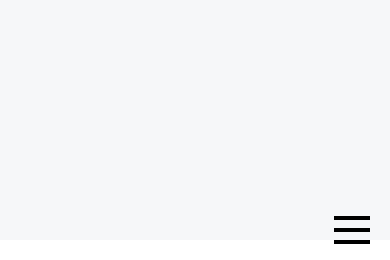
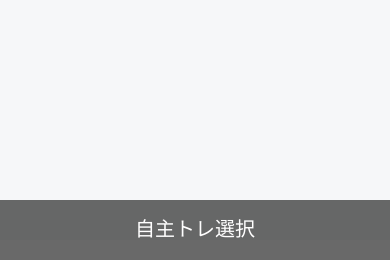
Before and after one commit to keisukeookuma/self-ex, a PHP site: page / in a window 390 px wide. Shown: the part 584-844 px from the top of the page. Run offline with PHP 8.4, Linux system fonts and the light colour scheme; data that the repository does not hold is empty.

Commit message:
スマホデザインの修正　下部メニューの設定

```diff
--- a/html/css/index.css
+++ b/html/css/index.css
@@ -306,27 +306,31 @@ pre {
 @media (max-width: 670px) {
   .hamburger-menu {
     width: 100%;
-    display: flex;
-    flex-wrap: wrap;
-    justify-content: flex-end;
-    align-items: center;
+    text-align: center;
     height: 60px;
-    padding: 0 20px;
     position: fixed;
     bottom: 0;
     left: 0;
     z-index: 2;
     box-sizing: border-box;
+    background-color: rgba(42, 42, 42, 0.7);
   }
 
   .menu-trigger {
+    width: 100%;
+    padding-top: 14px;
     display: inline-block;
     position: relative;
-    width: 36px;
     height: 28px;
     vertical-align: middle;
     cursor: pointer;
   }
+
+  .menu-trigger p {
+    color: #fff;
+    font-size: 20px;
+  }
+
   .menu-trigger span {
     display: inline-block;
     box-sizing: border-box;
@@ -384,9 +388,12 @@ pre {
 
 /* スクロールの調整 */
   .search-item-height {
-     height: 45vh;
+     height: 50vh;
   }
 
+  .view_more {
+    margin-bottom: 120px;
+  }
 /* 　previewの調整 */
   #preview h1{
     font-size: 25px;
@@ -455,6 +462,10 @@ pre {
 
   #preview .contents1 {
     margin-top: 35px;
+  }
+
+  .responsive-mb {
+    margin-bottom: 60px;
   }
 }
 
--- a/html/index.php
+++ b/html/index.php
@@ -87,7 +87,7 @@
                         <div class="overflow-auto search-item-height">
                         <!-- <div class="overflow-auto" style="width:100%; height: 620px;"> -->
                             <ul id="all_show_result" class="d-flex flex-wrap justify-content-around"></ul>
-                            <div class="view_more text-center mb-1"><button class='btn'>もっと見る</button></div>
+                            <div class="view_more text-center"><button class='btn'>もっと見る</button></div>
                         </div>
                     </div>
                     <div class="tab-pane fade" id="v-pills-sample1" role="tabpanel" aria-labelledby="v-pills-sample1-tab">
@@ -131,7 +131,7 @@
         <main role="main" class="col-md-7 ml-sm-auto pt-2 px-0 ">
             <div class="overflow-auto" style="width:100%; height: 91vh;">
             <!-- <div class="overflow-auto" style="width:100%; height: 662vh;"> -->
-                <div class="container a">
+                <div class="container responsive-mb">
                     <div class="tab-content p-3 d-flex justify-content-center">
                         <div id="preview" class="tab-pane fade show active m-0">
                             <h1 class="text-center" contentEditable="true">リハビリメニュー</h1>
@@ -143,9 +143,7 @@
     </div>
     <div class="hamburger-menu">
         <div class="menu-trigger" href="#">
-          <span></span>
-          <span></span>
-          <span></span>
+          <p>自主トレ選択</p>
         </div>
     </div>
 </div>
@@ -164,10 +162,11 @@
         if($(this).hasClass('active')){
           $(this).removeClass('active');
           $('.hamburger-nav').slideUp();
-        //   $('.hamburger-item-choice').slideUp();
+          $(this).html('<p>自主トレを選択</p>')
         } else {
           $(this).addClass('active');
           $('.hamburger-nav').slideDown();
+          $(this).html('<p>閉じる</p>')
         //   $('.hamburger-item-choice').slideDown();
         }
     });
```
